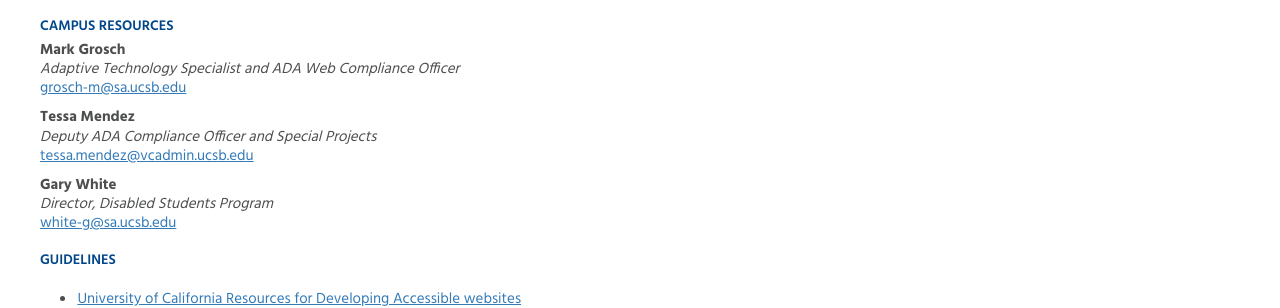
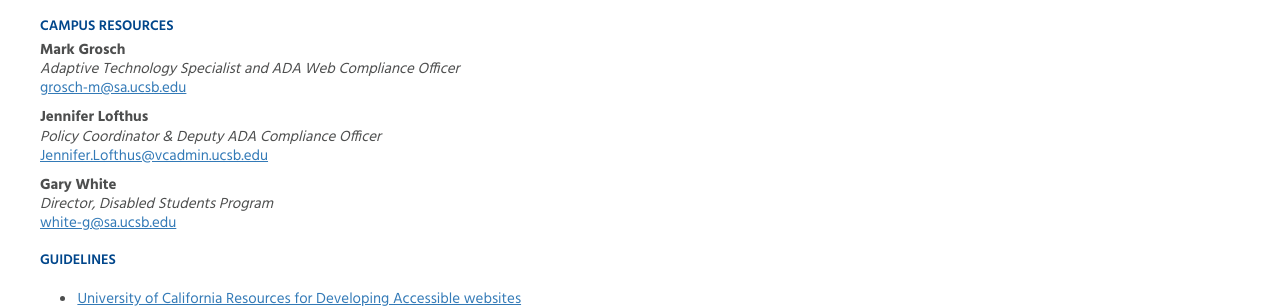
Before and after one commit to ucsb/webguide, a Jekyll site: the page built from web-accessibility.md, in a window 1280 px wide and 900 px high, scrolled down 800 px. Shown: the part 155-463 px from the top of the window. Built offline with Jekyll 4.4.1, drawn with Linux system fonts in a browser that asks for light colours.

Commit message:
Update campus ADA and Policy Coordinator contact

```diff
--- a/web-accessibility.md
+++ b/web-accessibility.md
@@ -53,11 +53,11 @@
 <br />
 [grosch-m@sa.ucsb.edu](mailto:grosch-m@sa.ucsb.edu)
 
-**Tessa Mendez**
+**Jennifer Lofthus**
 <br />
-*Deputy ADA Compliance Officer and Special Projects*
+*Policy Coordinator & Deputy ADA Compliance Officer*
 <br />
-[tessa.mendez@vcadmin.ucsb.edu](mailto:tessa.mendez@vcadmin.ucsb.edu)
+[Jennifer.Lofthus@vcadmin.ucsb.edu](mailto:Jennifer.Lofthus@vcadmin.ucsb.edu)
 
 **Gary White**
 <br />
```
